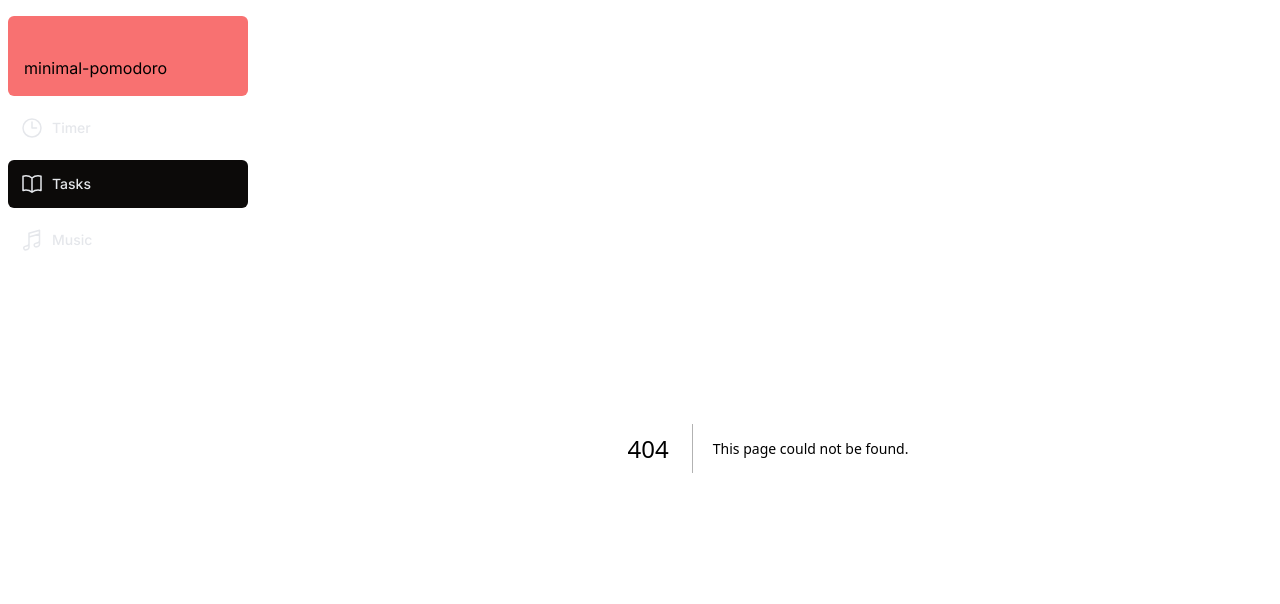
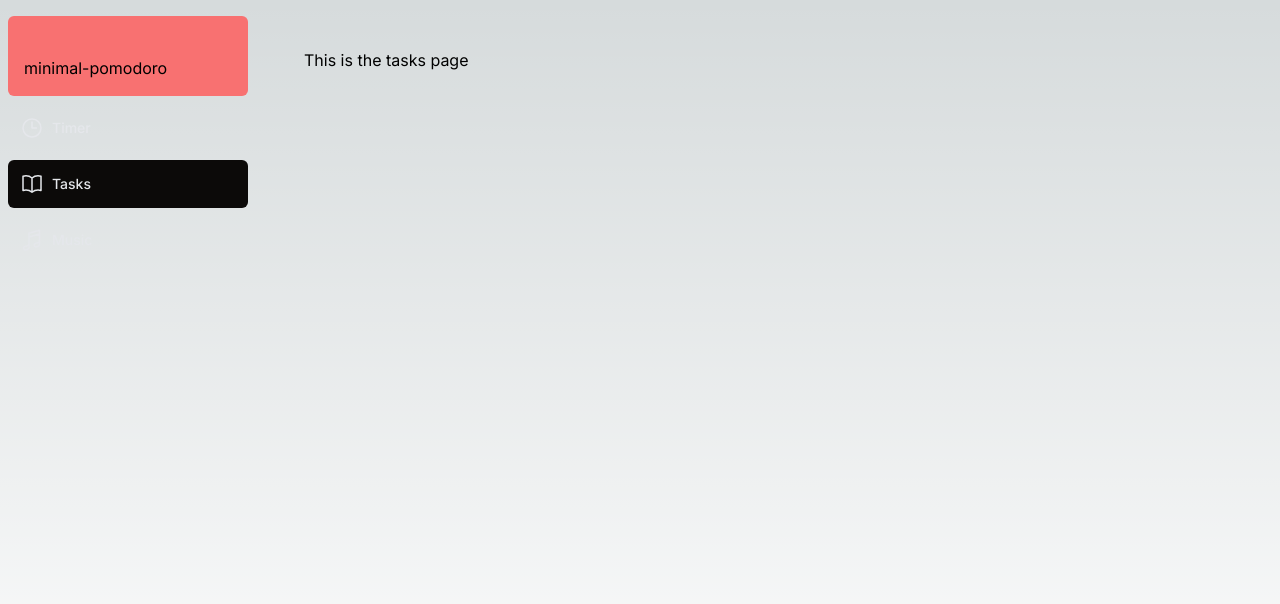
Before and after one commit to carlosazeta/minimal-pomodoro, a Next.js app: page /tasks in a window 1280 px wide. Before the commit this address had no page. Shown: the top 604 px of the page. Built offline with nearby package versions, Linux system fonts and the light colour scheme.

Commit message:
Create tasks page

```diff
--- /dev/null
+++ b/src/app/tasks/page.tsx
@@ -0,0 +1,7 @@
+export default function TasksPage() {
+	return (
+		<section>
+			<h1>This is the tasks page</h1>
+		</section>
+	)
+}
```
